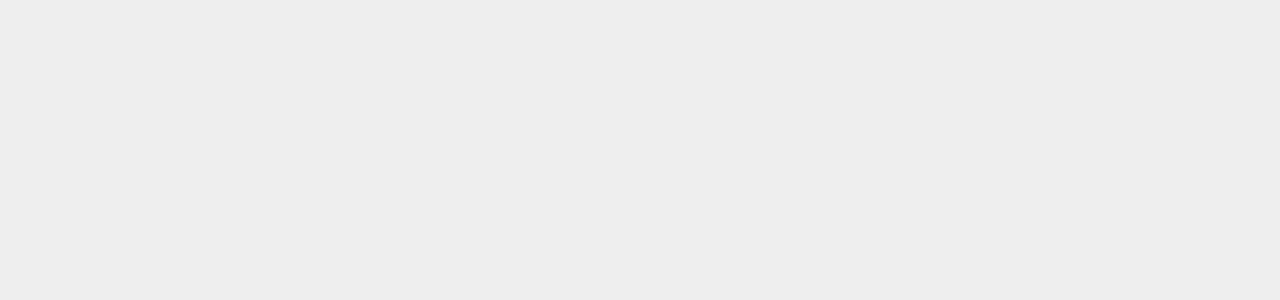
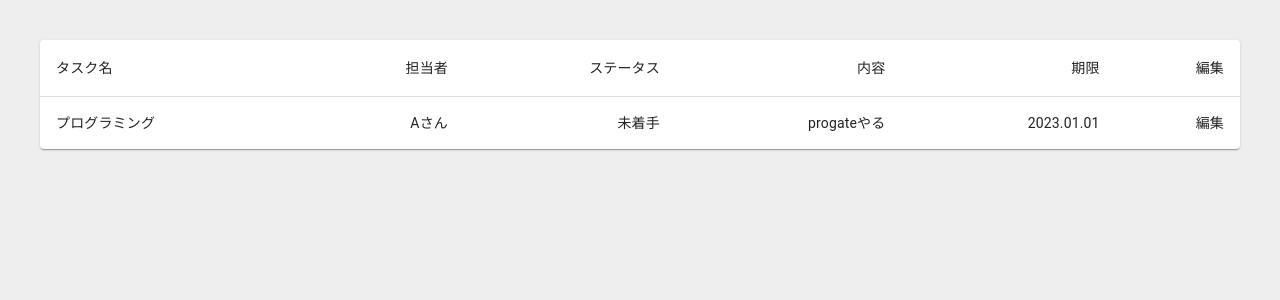
Before and after one commit to nsmuy/next-todo-app, a Next.js app: page /todos/0 in a window 1280 px wide. Shown: the top 300 px of the page. Built offline with nearby package versions, Linux system fonts and the light colour scheme.

Commit message:
タスクの詳細ページ追加

```diff
--- /dev/null
+++ b/src/app/todos/[id]/edit/page.tsx
@@ -0,0 +1,9 @@
+import React from 'react'
+
+const page = () => {
+  return (
+    <div>Edit</div>
+  )
+}
+
+export default page
--- a/src/app/todos/[id]/page.tsx
+++ b/src/app/todos/[id]/page.tsx
@@ -2,13 +2,67 @@
  * タスクの詳細ページ
  */
 
-import React from 'react'
+"use client";
+
+import React from "react";
+import Table from '@mui/material/Table';
+import TableBody from '@mui/material/TableBody';
+import TableCell from '@mui/material/TableCell';
+import TableContainer from '@mui/material/TableContainer';
+import TableHead from '@mui/material/TableHead';
+import TableRow from '@mui/material/TableRow';
+import Paper from '@mui/material/Paper';
+import { useParams } from "next/navigation";
+import { useRecoilValue } from "recoil";
+import { todosState } from "../../components/atoms";
+import Link from 'next/link';
 
 const page = () => {
+  // const router = useRouter();
+  const params = useParams();
+  const todos = useRecoilValue(todosState);
+
+  const todo = todos.find((todo) => todo.id === params.id);
+
   return (
     <div>
+      {todo ? (
+        <TableContainer component={Paper}>
+          <Table sx={{ minWidth: 650 }} aria-label="simple table">
+            <TableHead>
+              <TableRow>
+                <TableCell>タスク名</TableCell>
+                <TableCell align="right">担当者</TableCell>
+                <TableCell align="right">ステータス</TableCell>
+                <TableCell align="right">内容</TableCell>
+                <TableCell align="right">期限</TableCell>
+                <TableCell align="right">編集</TableCell>
+              </TableRow>
+            </TableHead>
+            <TableBody>
+              <TableRow
+                key={todo.id}
+                sx={{ '&:last-child td, &:last-child th': { border: 0 } }}
+              >
+                <TableCell component="th" scope="todo">
+                  {todo.title}
+                </TableCell>
+                <TableCell align="right">{todo.responsible}</TableCell>
+                <TableCell align="right">{todo.status}</TableCell>
+                <TableCell align="right">{todo.detail}</TableCell>
+                <TableCell align="right">{todo.deadline}</TableCell>
+                <TableCell align="right">
+                  <Link href={`/todos/${todo.id}/edit`}>編集</Link>
+                </TableCell>
+              </TableRow>
+            </TableBody>
+          </Table>
+        </TableContainer>
+      ) : (
+        <p>Todo is not found</p>
+      )}
     </div>
-  )
-}
+  );
+};
 
-export default page
+export default page;
--- a/src/app/todos/page.tsx
+++ b/src/app/todos/page.tsx
@@ -11,16 +11,15 @@ import TableContainer from '@mui/material/TableContainer';
 import TableHead from '@mui/material/TableHead';
 import TableRow from '@mui/material/TableRow';
 import Paper from '@mui/material/Paper';
-import { Button } from '@mui/material';
 
 import React from 'react';
 import Link from 'next/link';
-import { useRecoilState } from "recoil";
+import { useRecoilValue } from "recoil";
 import { todosState } from "../components/atoms";
 
 const page = () => {
 
-  const [todos, setTodos] = useRecoilState(todosState);
+  const todos = useRecoilValue(todosState);
 
   return (
     <div className='flex flex-col items-center'>
```
